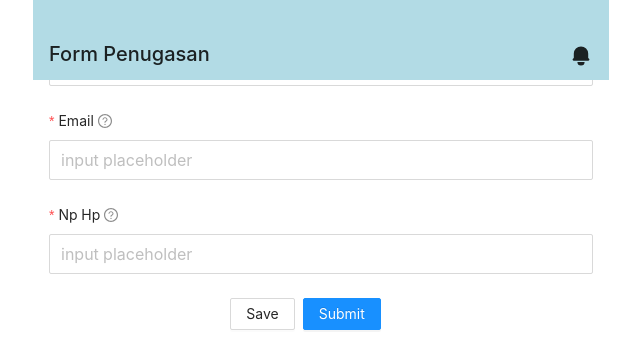
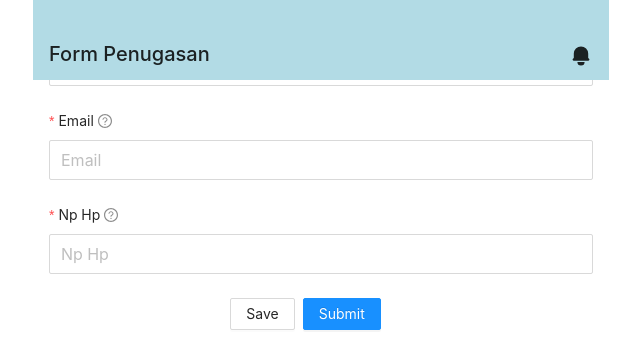
Before and after one commit to nijiko-ds/test-bts, a Next.js app: page /form/1 in a window 1280 px wide. Shown: the top 348 px of the page, without its empty margins (319-959 px from the left). Built offline with nearby package versions, Linux system fonts and the light colour scheme.

Commit message:
Undate Form Input disamain dengan component web

```diff
--- a/components/form/Dropdown.js
+++ b/components/form/Dropdown.js
@@ -37,7 +37,6 @@ const Dropdown = (props) => {
   useEffect(() => {
     window.localStorage.setItem(`${savedValue}`, changeValue);
   }, [changeValue, changeSearch]);
-  console.log("options", options);
   return (
     <Form.Item
       //   label={label}
--- a/components/form/Input.js
+++ b/components/form/Input.js
@@ -1,27 +1,118 @@
 import React, { useState } from "react";
+import { useDispatch, useSelector } from "react-redux";
+import { setBtsMain } from "../../slices/formbts";
 import { Form, Input } from "antd";
 
 // styling
 import "antd/dist/antd.css";
 
 const InputComponent = (props) => {
-  const { label, required, setState, value, type, satuan } = props;
+  const dispatch = useDispatch();
+  const btsMain = useSelector((state) => state.formbts.btsMain);
+
+  const {
+    showLabel,
+    label,
+    fakelabel,
+    section,
+    required,
+    value,
+    type,
+    prefix,
+    satuan,
+    isExtraInput,
+    disabled,
+    placeholder,
+    segment,
+    alttype,
+    message,
+    warning,
+    asterisk,
+    asterisk2,
+    link,
+  } = props;
+
+  // variables
+  var _lable = showLabel !== false ? fakelabel ?? label : false;
 
   return (
-    <div>
-      <Form.Item label={label} required={required} tooltip='Input harus diisi'>
+    <div className={isExtraInput ? "w-6/12" : "w-full"}>
+      <Form layout='vertical'>
+        <Form.Item
+          label={_lable}
+          required={required}
+          tooltip='Input harus diisi'
+          validateStatus={message ? "warning" : warning ? "error" : false}
+          help={message ?? warning ?? false}
+        >
           <Input
-          placeholder='input placeholder'
-          onChange={(e) => setState(e.target.value)}
+            placeholder={placeholder ?? label}
+            onChange={(e) => {
+              console.log(
+                "label input ",
+                label
+                  .replace(/[^a-zA-Z0-9 ]/g, "")
+                  .replace(/\s+/g, "")
+                  .toLowerCase()
+              );
+              if (segment) {
+                dispatch(
+                  setBtsMain({
+                    ...btsMain,
+                    ["section" + section]: {
+                      ...eval("btsMain.section" + section),
+                      [label
+                        .replace(/[^a-zA-Z0-9 ]/g, "")
+                        .replace(/\s+/g, "")
+                        .toLowerCase() +
+                        segment
+                          .replace(/[^a-zA-Z0-9 ]/g, "")
+                          .replace(/\s+/g, "")
+                          .toLowerCase() ?? ""]:
+                        alttype === "number"
+                          ? e.target.value.replace(/[^0-9/]/g, "")
+                          : e.target.value,
+                    },
+                  })
+                );
+              } else {
+                dispatch(
+                  setBtsMain({
+                    ...btsMain,
+                    ["section" + section]: {
+                      ...eval("btsMain.section" + section),
+                      [label
+                        .replace(/[^a-zA-Z0-9 ]/g, "")
+                        .replace(/\s+/g, "")
+                        .toLowerCase()]:
+                        alttype === "number"
+                          ? e.target.value.replace(/[^0-9/]/g, "")
+                          : e.target.value,
+                    },
+                  })
+                );
+              }
+            }}
             value={value}
             type={type}
             onKeyDown={(e) =>
               type === "number" && e.key === "e" && e.preventDefault()
             }
             size='large'
+            addonBefore={prefix}
             addonAfter={satuan}
+            disabled={disabled}
           />
+          {asterisk && <p className={`cBi2 pt-2`}>* {asterisk}</p>}
+
+          {asterisk2 && <p className={`cBi2 pt-2`}>* {asterisk2}</p>}
+          {link && (
+            <a className={``} href={link} target='_blank'>
+              {link}
+            </a>
+          )}
         </Form.Item>
+      </Form>
     </div>
   );
 };
```
Lines whose indentation alone changed are shown as unchanged.
